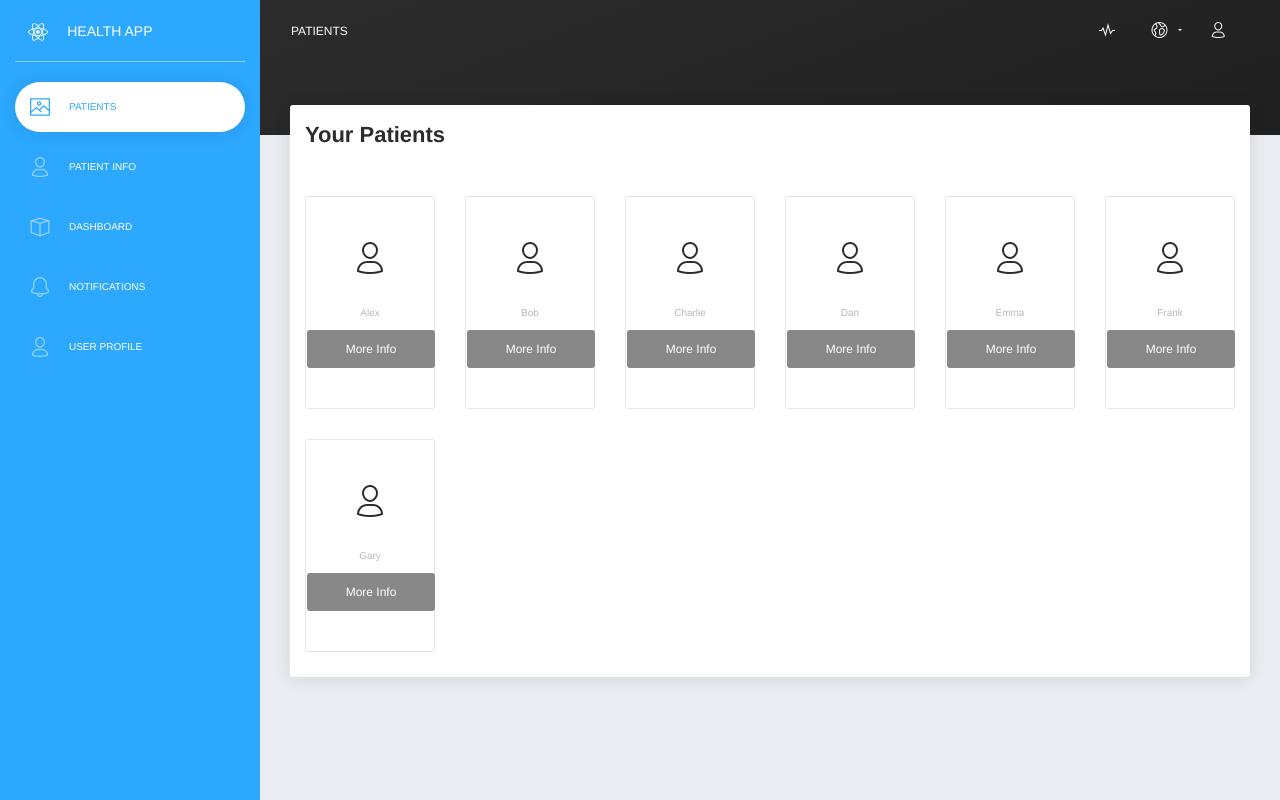
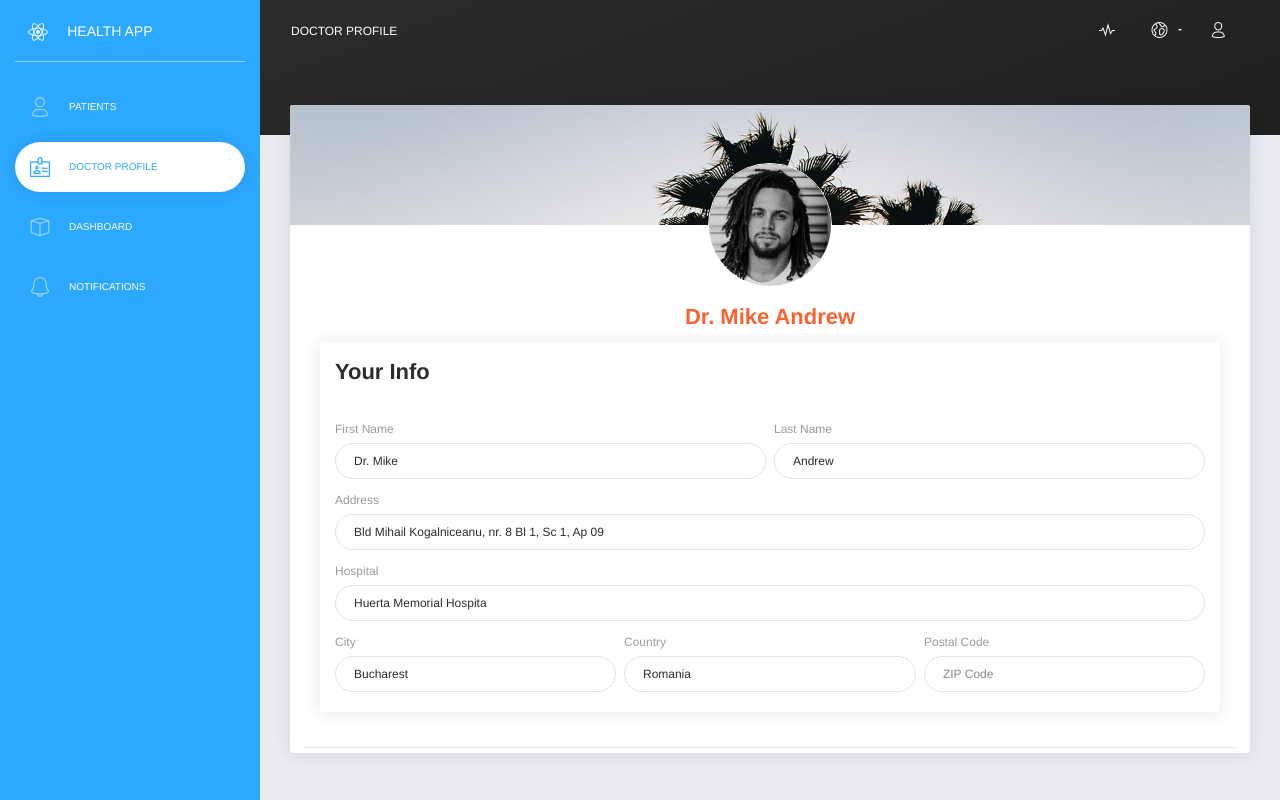
Before and after one commit to sherman-grewal/Health-Hub, a React (Create React App) app in the folder sh-client/: page /doctor-profile in a window 1280 px wide. Before the commit this address led to /patients. Built offline with nearby package versions, Linux system fonts and the light colour scheme.

Commit message:
Updated patient/patient info flow

```diff
--- a/sh-client/src/routes/dashboard.jsx
+++ b/sh-client/src/routes/dashboard.jsx
@@ -8,12 +8,23 @@ import UserPage from "../views/UserPage/UserPage.jsx";
 import PatientInfo from "../views/PatientInfo/PatientInfo.jsx";
 
 var dashRoutes = [
-    {path: "/patients", name: "Patients", icon: "design_image", component: Icons},
     {
-        path: "/user-info",
-        name: "Patient Info",
+        path: "/patients",
+        name: "Patients",
         icon: "users_single-02",
-        component: PatientInfo
+        component: Icons
+    },
+    // {
+    //     path: "/patient-info",
+    //     name: "Patient Info",
+    //     icon: "users_single-02",
+    //     component: PatientInfo
+    // },
+    {
+        path: "/doctor-profile",
+        name: "Doctor Profile",
+        icon: "business_badge",
+        component: UserPage
     },
     {
         path: "/dashboard",
@@ -21,18 +32,11 @@ var dashRoutes = [
         icon: "design_app",
         component: Dashboard
     },
-
     {
         path: "/notifications",
         name: "Notifications",
         icon: "ui-1_bell-53",
         component: Notifications
-    },
-    {
-        path: "/user-page",
-        name: "User Profile",
-        icon: "users_single-02",
-        component: UserPage
     },
     /*{
         path: "/extended-tables",
--- a/sh-client/src/variables/users.jsx
+++ b/sh-client/src/variables/users.jsx
@@ -1,29 +1,36 @@
 const users = [
     {
+        id: 1,
         name: "Alex",
         age: 5,
     },
     {
+        id: 2,
         name: "Bob",
         age: 24,
     },
     {
+        id: 3,
         name: "Charlie",
         age: 14,
     },
     {
+        id: 4,
         name: "Dan",
         age: 14,
     },
     {
+        id: 5,
         name: "Emma",
         age: 14,
     },
     {
+        id: 6,
         name: "Frank",
         age: 14,
     },
     {
+        id: 7,
         name: "Gary",
         age: 14,
     },
--- a/sh-client/src/views/PatientInfo/Patients.jsx
+++ b/sh-client/src/views/PatientInfo/Patients.jsx
@@ -1,22 +1,40 @@
 import React from "react";
-import { Card, CardHeader, CardBody, Row, Col } from "reactstrap";
-import { PanelHeader, Button } from "../../components";
+import {Card, CardHeader, CardBody, Row, Col} from "reactstrap";
+import {PanelHeader, Button} from "../../components";
 import users from "../../variables/users";
+import {
+    Link,
+    Redirect
+} from 'react-router-dom';
 import PatientInfo from './PatientInfo'
-
 
 
 export class Patients extends React.Component {
     constructor(props) {
         super(props);
+        this.state = {
+            redirect: false
         }
+    }
+
+    setRedirect = (id) => {
+        this.setState({
+            redirect: true,
+            patientId: id
+        })
+    };
+
+    renderRedirect = () => {
+        if (this.state.redirect) {
+            return <Redirect to={'/patient-info/' + this.state.patientId}/>
+        }
+    };
 
     render() {
 
         return (
             <div>
-
-        <PanelHeader size="sm" />
+                <PanelHeader size="sm"/>
                 <div className="content">
                     <Row>
                         <Col md={12}>
@@ -26,6 +44,7 @@ export class Patients extends React.Component {
                                 </CardHeader>
                                 <CardBody className="all-icons">
                                     <Row>
+                                        {this.renderRedirect()}
                                         {users.map((user, i) => {
                                             return (
                                                 <Col
@@ -36,19 +55,15 @@ export class Patients extends React.Component {
                                                     className="font-icon-list"
                                                     key={i}
                                                 >
-                          <div className="font-icon-detail">
-                            <i className={"now-ui-icons " + "users_single-02"} />
+                                                    {/*<Link style={{"text-decoration": "none", "color":""}} to={'/patient-info/' + user.id}>*/}
+                                                    <div onClick={() => this.setRedirect(user.id)}
+                                                         className="font-icon-detail"
+                                                        style={{ "cursor": "pointer" }}
+                                                    >
+                                                        <i className={"now-ui-icons " + "users_single-02"}/>
                                                         <p>{user.name}</p>
-                            <Button
-                              color="Black"
-                              block
-
-                              href = "/user-info"
-
-                            >
-                              More Info
-                            </Button>
                                                     </div>
+                                                    {/*</Link>*/}
                                                 </Col>
                                             );
                                         })}
--- a/sh-client/src/views/UserPage/UserPage.jsx
+++ b/sh-client/src/views/UserPage/UserPage.jsx
@@ -13,44 +13,63 @@ class User extends React.Component {
         <PanelHeader size="sm" />
         <div className="content">
           <Row>
-            <Col md={8} xs={12}>
+            <Col >
+              <Card className="card-user">
+                <div className="image">
+                  <img src={userBackground} alt="..." />
+                </div>
+                <CardBody>
+                  <CardAuthor
+                    avatar={userAvatar}
+                    avatarAlt="..."
+                    title="Dr. Mike Andrew"
+                    // description="michael23"
+                  />
+                  {/*<p className="description text-center">*/}
+                    {/*"Lamborghini Mercy <br />*/}
+                    {/*Your chick she so thirsty <br />*/}
+                    {/*I'm in that two seat Lambo"*/}
+                  {/*</p>*/}
+
+
+                  <Col md={12} xs={12}>
               <Card>
                 <CardHeader>
-                  <h5 className="title">Edit Profile</h5>
+                  <h5 className="title">Your Info</h5>
                 </CardHeader>
                 <CardBody>
                   <form>
-                    <FormInputs
-                      ncols={[
-                        "col-md-5 pr-1",
-                        "col-md-3 px-1",
-                        "col-md-4 pl-1"
-                      ]}
-                      proprieties={[
-                        {
-                          label: "Company (disabled)",
-                          inputProps: {
-                            type: "text",
-                            disabled: true,
-                            defaultValue: "Creative Code Inc."
-                          }
-                        },
-                        {
-                          label: "Username",
-                          inputProps: {
-                            type: "text",
-                            defaultValue: "michael23"
-                          }
-                        },
-                        {
-                          label: "Email address",
-                          inputProps: {
-                            type: "email",
-                            placeholder: "Email"
-                          }
-                        }
-                      ]}
-                    />
+                    {/*<FormInputs*/}
+                      {/*ncols={[*/}
+                        {/*"col-md-5 pr-1",*/}
+                        {/*"col-md-3 px-1",*/}
+                        {/*"col-md-4 pl-1"*/}
+                      {/*]}*/}
+                      {/*proprieties={[*/}
+                        {/*{*/}
+                          {/*label: "Company (disabled)",*/}
+                          {/*inputProps: {*/}
+                            {/*type: "text",*/}
+                            {/*disabled: true,*/}
+                            {/*defaultValue: "Creative Code Inc."*/}
+                          {/*}*/}
+                        {/*},*/}
+                        {/*{*/}
+                          {/*label: "Username",*/}
+                          {/*inputProps: {*/}
+                            {/*type: "text",*/}
+                            {/*defaultValue: "michael23"*/}
+                          {/*}*/}
+                        {/*},*/}
+                        {/*{*/}
+                          {/*label: "Email address",*/}
+                          {/*inputProps: {*/}
+                            {/*type: "email",*/}
+                            {/*placeholder: "Email"*/}
+                          {/*}*/}
+                        {/*}*/}
+                      {/*]}*/}
+                    {/*/>*/}
                     <FormInputs
                       ncols={["col-md-6 pr-1", "col-md-6 pl-1"]}
                       proprieties={[
@@ -59,7 +78,7 @@ class User extends React.Component {
                           inputProps: {
                             type: "text",
                             placeholder: "First Name",
-                            defaultValue: "Mike"
+                            defaultValue: "Dr. " + "Mike"
                           }
                         },
                         {
@@ -82,6 +101,20 @@ class User extends React.Component {
                             placeholder: "Home Address",
                             defaultValue:
                               "Bld Mihail Kogalniceanu, nr. 8 Bl 1, Sc 1, Ap 09"
+                          }
+                        }
+                      ]}
+                    />
+                     <FormInputs
+                      ncols={["col-md-12"]}
+                      proprieties={[
+                        {
+                          label: "Hospital",
+                          inputProps: {
+                            type: "text",
+                            placeholder: "Huerta Memorial Hospital",
+                            defaultValue:
+                              "Huerta Memorial Hospita"
                           }
                         }
                       ]}
@@ -118,64 +151,32 @@ class User extends React.Component {
                         }
                       ]}
                     />
-                    <FormInputs
-                      ncols={["col-md-12"]}
-                      proprieties={[
-                        {
-                          label: "About Me",
-                          inputProps: {
-                            type: "textarea",
-                            rows: "4",
-                            cols: "80",
-                            defaultValue:
-                              "Lamborghini Mercy, Your chick she so thirsty, I'm in that two seat Lambo.",
-                            placeholder: "Here can be your description"
-                          }
-                        }
-                      ]}
-                    />
+                    {/*<FormInputs*/}
+                      {/*ncols={["col-md-12"]}*/}
+                      {/*proprieties={[*/}
+                        {/*{*/}
+                          {/*label: "About Me",*/}
+                          {/*inputProps: {*/}
+                            {/*type: "textarea",*/}
+                            {/*rows: "4",*/}
+                            {/*cols: "80",*/}
+                            {/*defaultValue:*/}
+                              {/*"Lamborghini Mercy, Your chick she so thirsty, I'm in that two seat Lambo.",*/}
+                            {/*placeholder: "Here can be your description"*/}
+                          {/*}*/}
+                        {/*}*/}
+                      {/*]}*/}
+                    {/*/>*/}
                   </form>
                 </CardBody>
               </Card>
             </Col>
-            <Col md={4} xs={12}>
-              <Card className="card-user">
-                <div className="image">
-                  <img src={userBackground} alt="..." />
-                </div>
-                <CardBody>
-                  <CardAuthor
-                    avatar={userAvatar}
-                    avatarAlt="..."
-                    title="Mike Andrew"
-                    description="michael23"
-                  />
-                  <p className="description text-center">
-                    "Lamborghini Mercy <br />
-                    Your chick she so thirsty <br />
-                    I'm in that two seat Lambo"
-                  </p>
                 </CardBody>
                 <hr />
-                <CardSocials
-                  size="lg"
-                  socials={[
-                    {
-                      icon: "fab fa-facebook-f",
-                      href: "https://www.facebook.com/"
-                    },
-                    {
-                      icon: "fab fa-twitter",
-                      href: "https://www.facebook.com/"
-                    },
-                    {
-                      icon: "fab fa-google-plus-g",
-                      href: "https://plus.google.com/discover"
-                    }
-                  ]}
-                />
               </Card>
             </Col>
+
+
           </Row>
         </div>
       </div>
```
Lines whose indentation alone changed are shown as unchanged.
